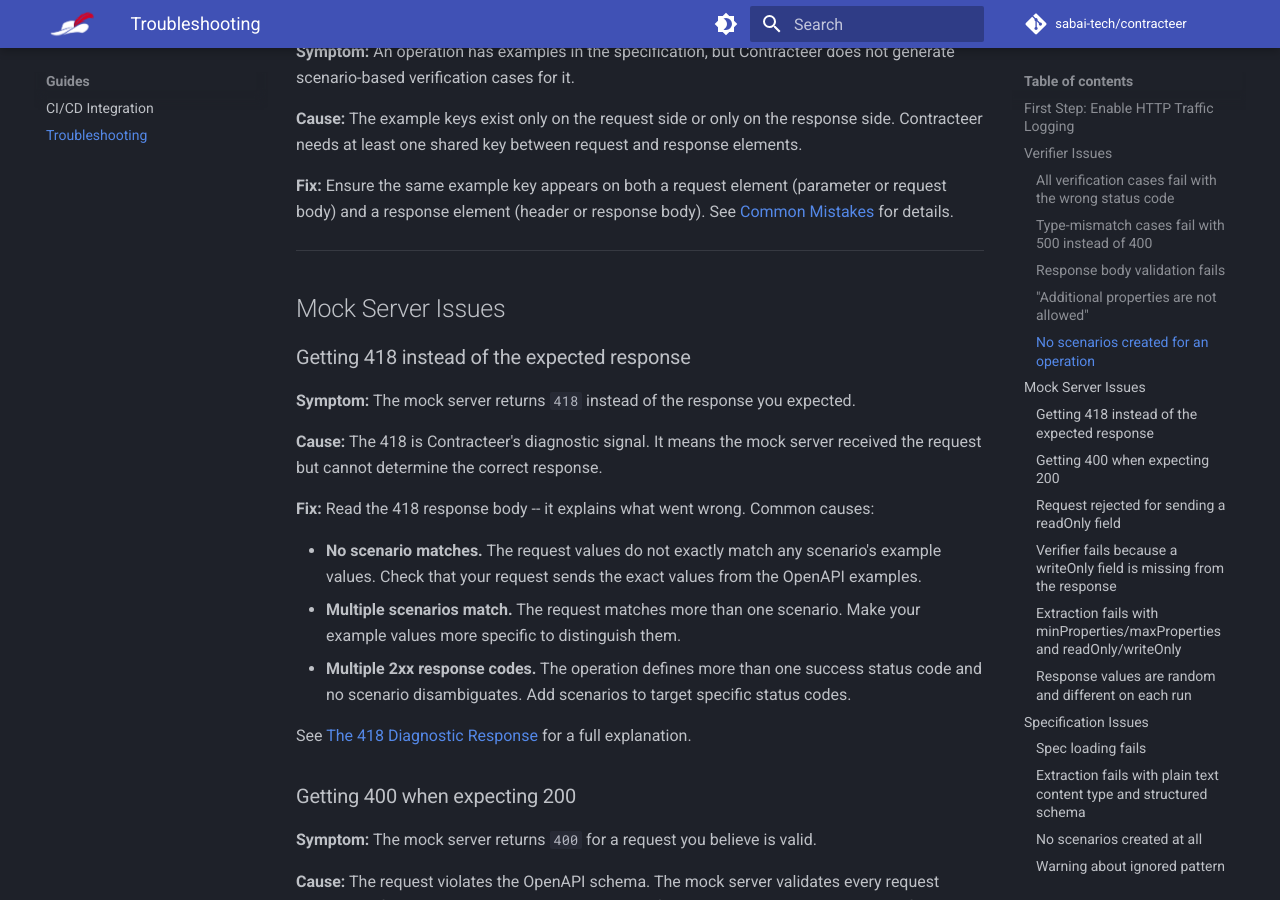
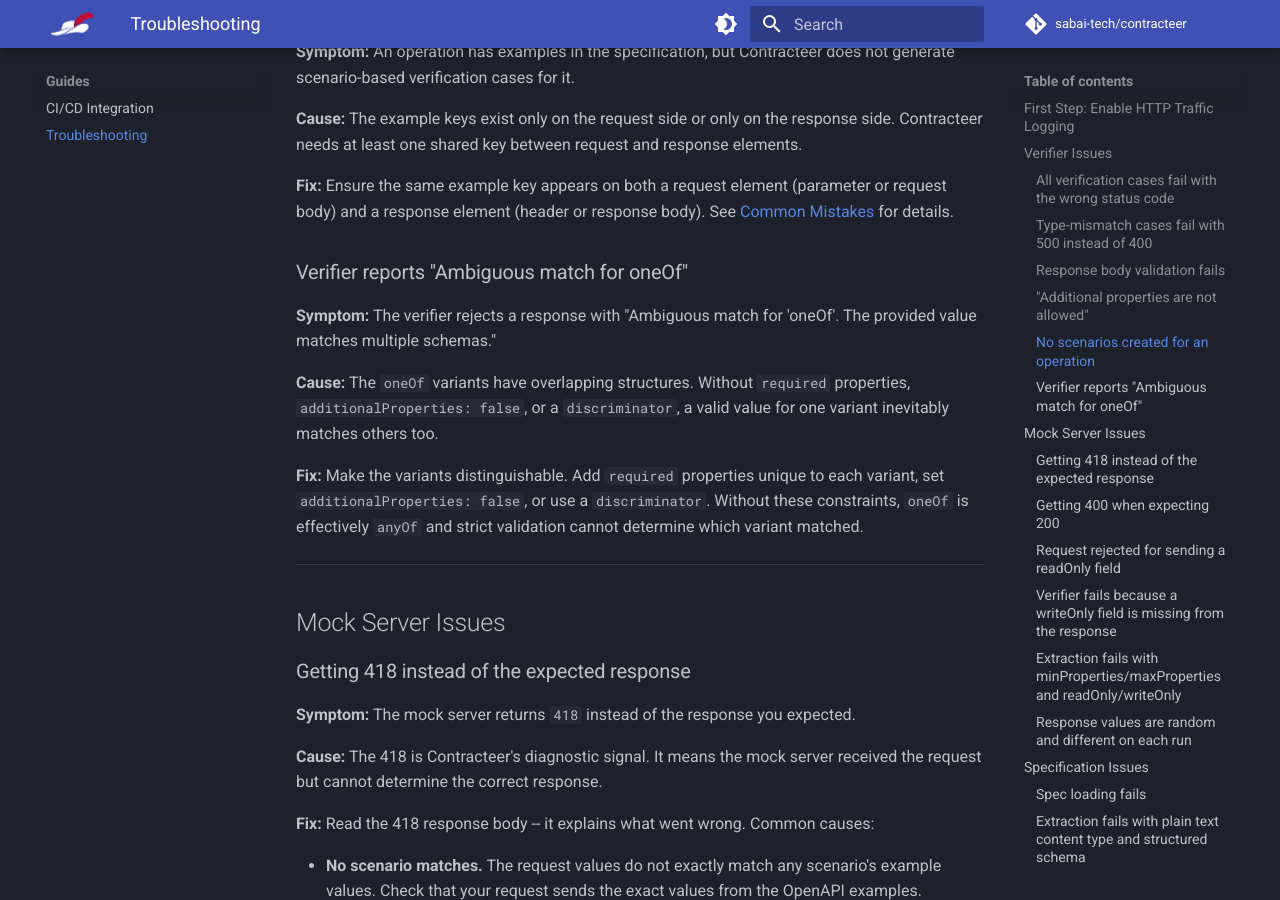
Before and after one commit to sabai-tech/contracteer, an MkDocs documentation site: the page built from docs/docs/guides/troubleshooting.md, in a window 1280 px wide and 900 px high, scrolled down 2047 px. Built offline with MkDocs 1.6.1 and Material for MkDocs 9.7.7, drawn with Linux system fonts in a browser that asks for light colours; comment, search, counter and statistics services are not loaded; the version menu is left out.

Commit message:
docs: add troubleshooting entry for ambiguous oneOf validation

```diff
--- a/docs/docs/guides/troubleshooting.md
+++ b/docs/docs/guides/troubleshooting.md
@@ -82,6 +82,17 @@
 
 **Fix:** Ensure the same example key appears on both a request element (parameter or request body) and a response element (header or response body).
 See [Common Mistakes](../concepts/scenarios.md#common-mistakes) for details.
+
+### Verifier reports "Ambiguous match for oneOf"
+
+**Symptom:** The verifier rejects a response with "Ambiguous match for 'oneOf'. The provided value matches multiple schemas."
+
+**Cause:** The `oneOf` variants have overlapping structures.
+Without `required` properties, `additionalProperties: false`, or a `discriminator`, a valid value for one variant inevitably matches others too.
+
+**Fix:** Make the variants distinguishable.
+Add `required` properties unique to each variant, set `additionalProperties: false`, or use a `discriminator`.
+Without these constraints, `oneOf` is effectively `anyOf` and strict validation cannot determine which variant matched.
 
 ---
 
```
